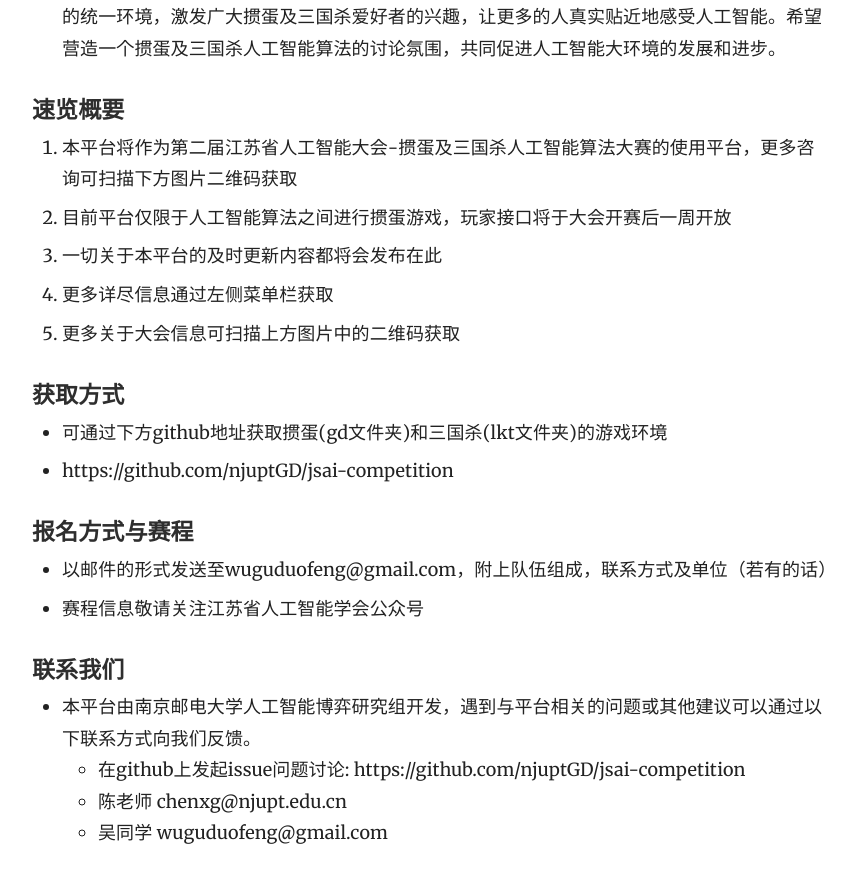
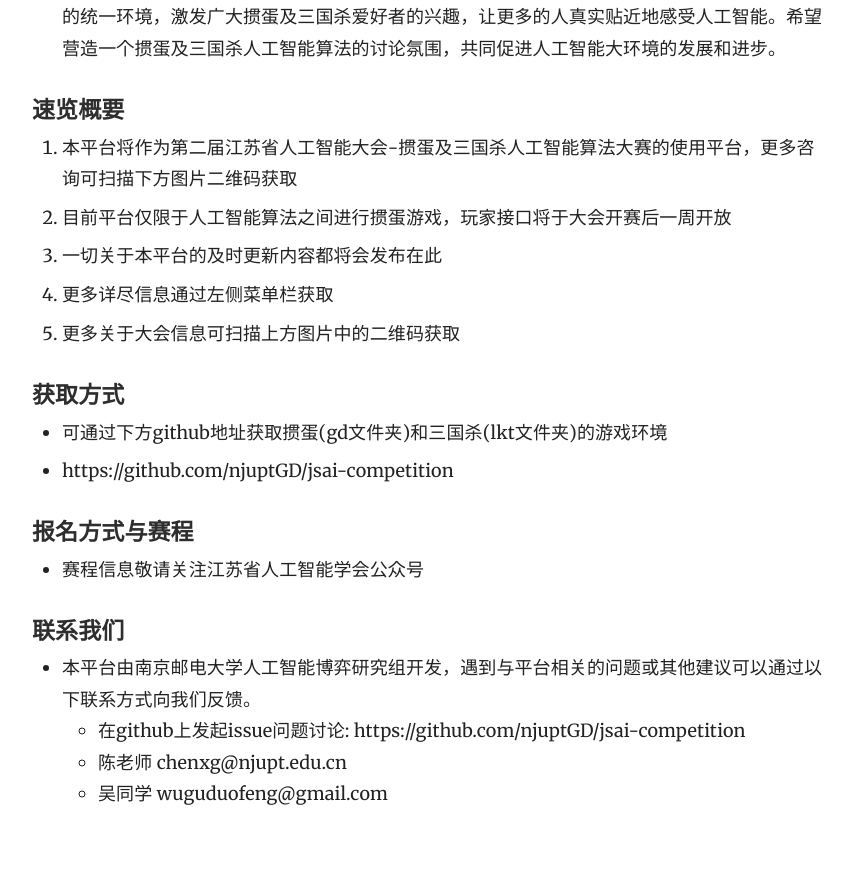
Before and after one commit to njuptGD/njuptGD.github.io, a Jekyll site: the page built from index.md, in a window 1280 px wide and 900 px high, scrolled down 916 px. Shown: the top 883 px of the window, without its empty margins (358-1213 px from the left). Built offline with Jekyll 4.4.1, drawn with Linux system fonts in a browser that asks for light colours; after the commit the page ends 1777 px from its top, so only the background shows below that.

Commit message:
# 删除报名方式

```diff
--- a/index.md
+++ b/index.md
@@ -24,7 +24,6 @@ title: 掼蛋及三国杀人工智能平台
 + https://github.com/njuptGD/jsai-competition
 
 #### 报名方式与赛程
-+ 以邮件的形式发送至wuguduofeng@gmail.com，附上队伍组成，联系方式及单位（若有的话）
 + 赛程信息敬请关注江苏省人工智能学会公众号
 
 #### 联系我们
```
